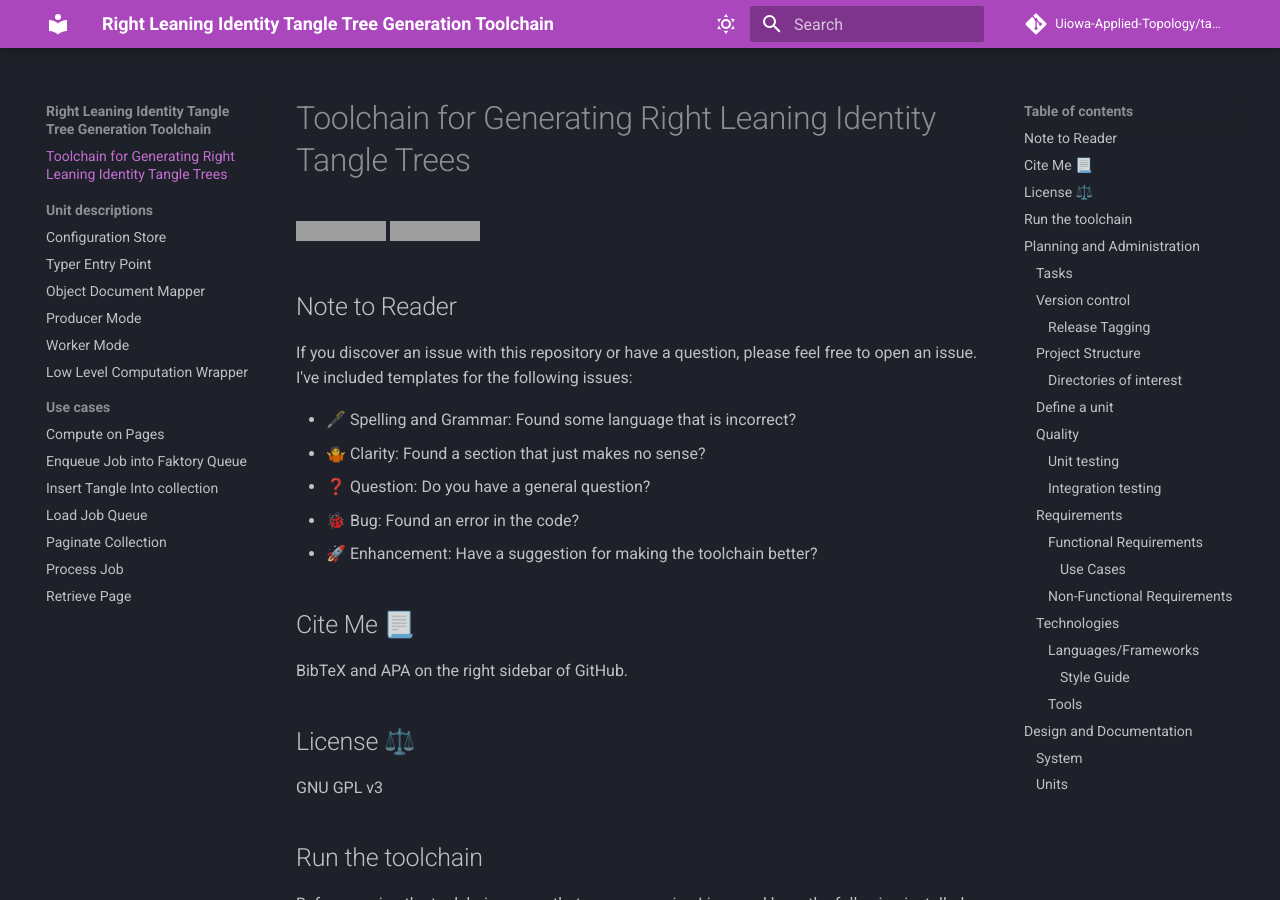
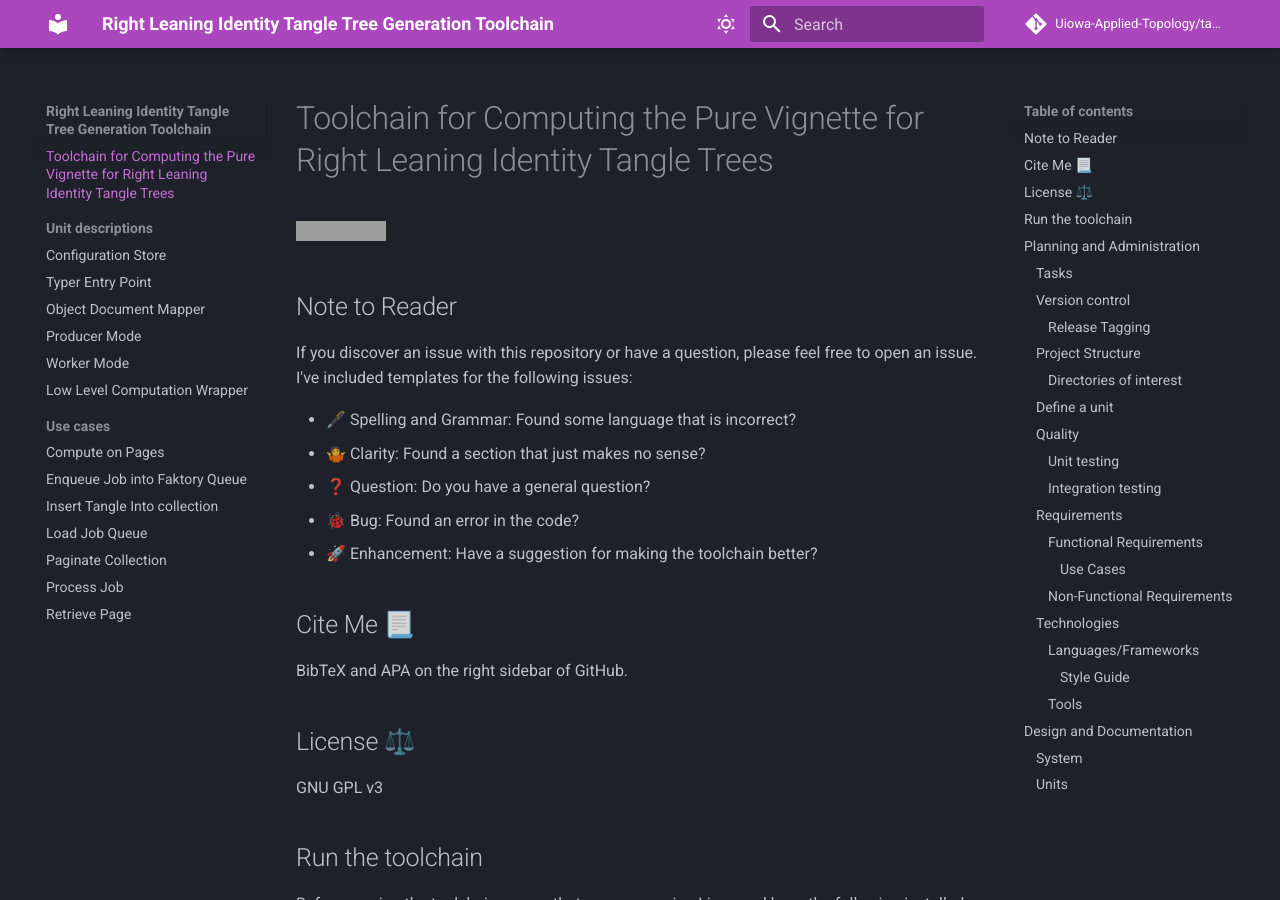
Before and after one commit to Uiowa-Applied-Topology/tanglenomicon_compute_pure_vignette, an MkDocs documentation site: the page built from docs/README.md, in a window 1280 px wide and 900 px high. Built offline with MkDocs 1.6.1 and Material for MkDocs 9.7.7, drawn with Linux system fonts in a browser that asks for light colours; comment, search, counter and statistics services are not loaded; grey boxes are pictures that could not be loaded.

Commit message:
Improve: Update README.md title

```diff
--- a/docs/README.md
+++ b/docs/README.md
@@ -1,6 +1,5 @@
-# Toolchain for Generating Right Leaning Identity Tangle Trees
+# Toolchain for Computing the Pure Vignette for Right Leaning Identity Tangle Trees
 
-[![DOI - 10.5281/zenodo.17612686](https://img.shields.io/badge/DOI-10.5281%2Fzenodo.17612686-2ea44f?logo=doi)](https://doi.org/10.5281/zenodo.17612686)
 [![License: GPL v3](https://img.shields.io/badge/License-GPLv3-blue.svg)](https://www.gnu.org/licenses/gpl-3.0)
 
 ## Note to Reader
```
